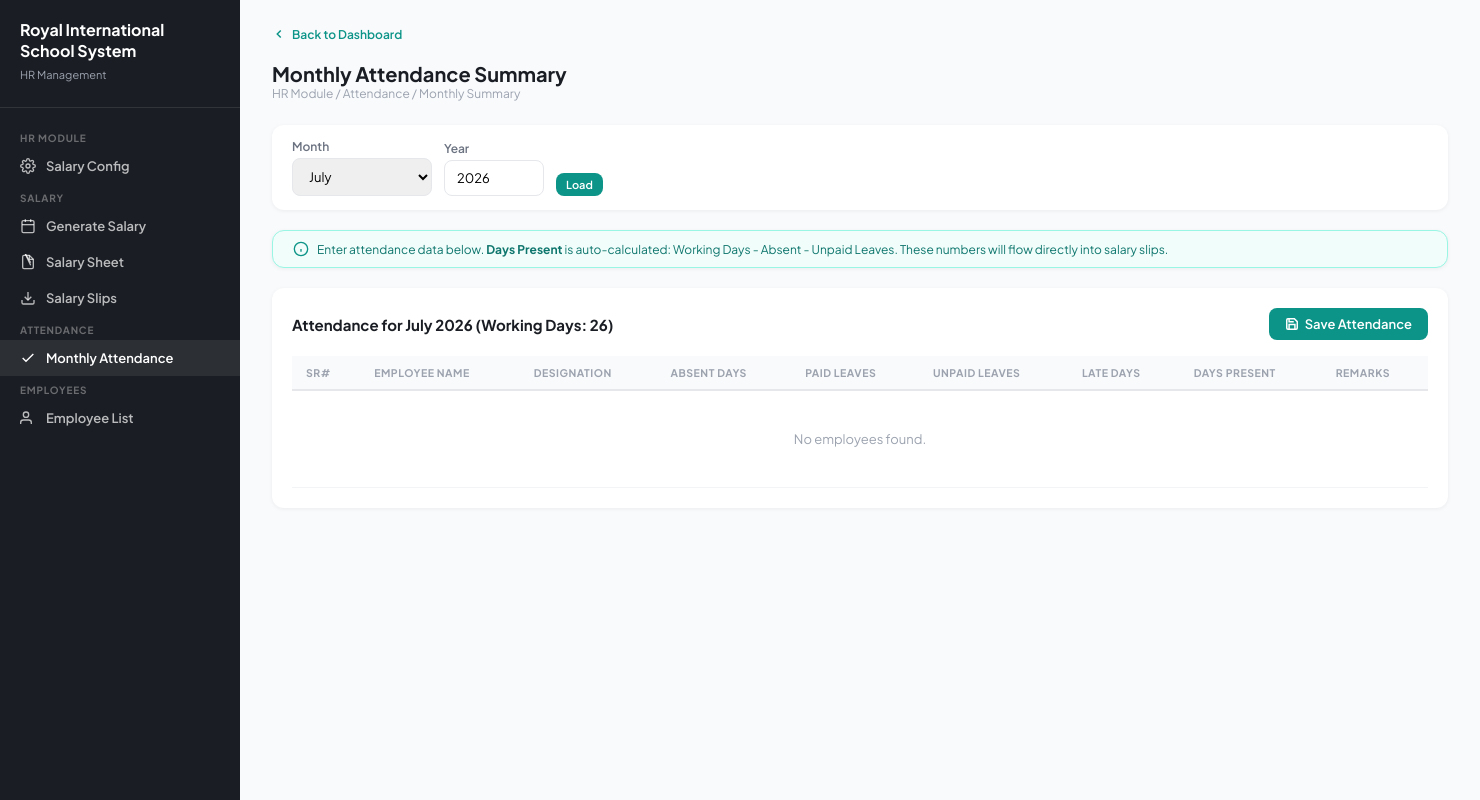
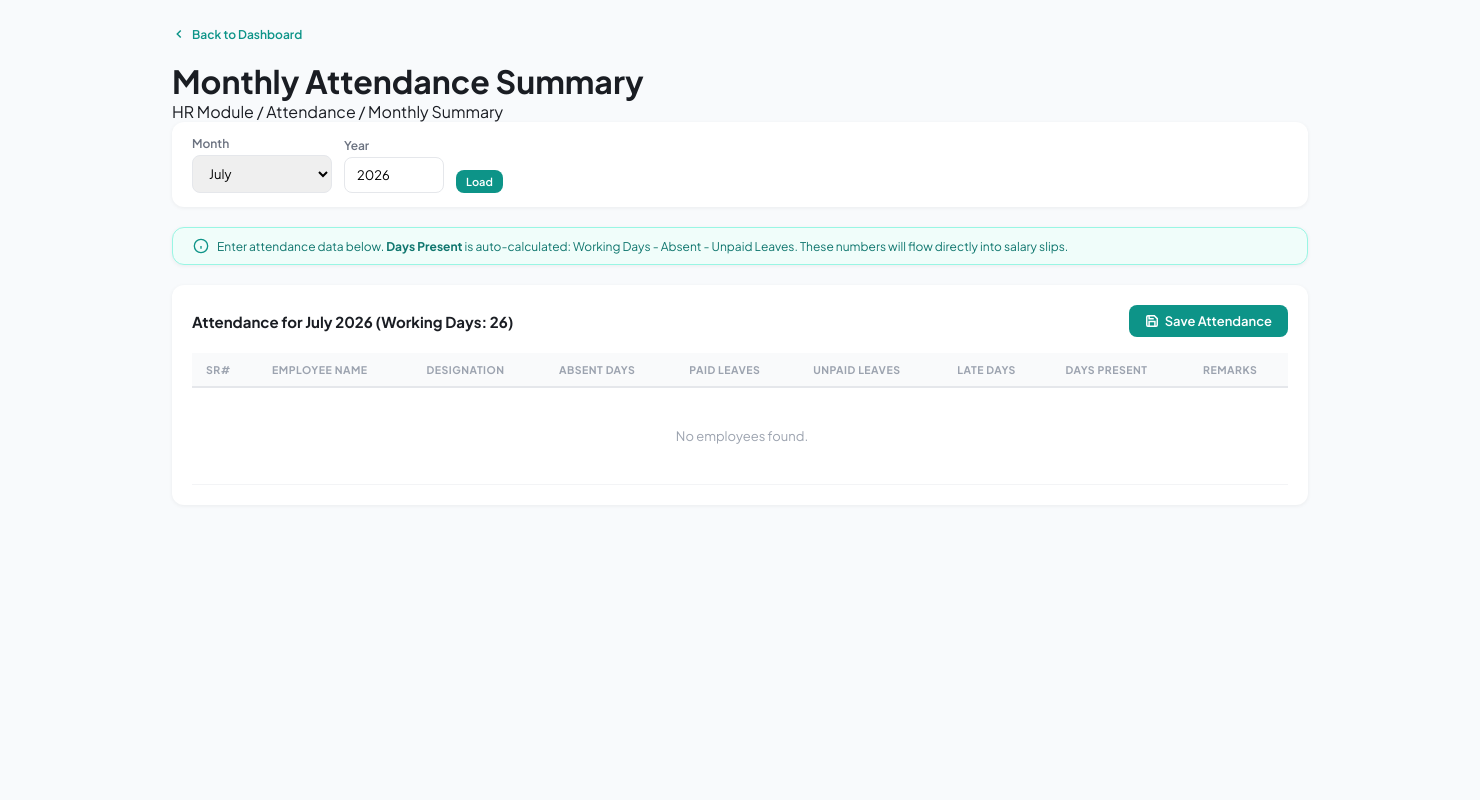
Before and after one commit to arooba-shafique/tech, a Django app: page /hr/attendance/monthly/ in a window 1480 px wide. Run offline with Django 5.2, Linux system fonts and the light colour scheme; a user stored in the database is signed in; data that the repository does not hold is empty.

Commit message:
Redirect all HR views to admin manager dashboard - remove standalone HR dashboard

```diff
--- a/hr/views.py
+++ b/hr/views.py
@@ -78,22 +78,7 @@ def employee_list(request):
         emp.employment_type_display = sal.get_employment_type_display() if sal else '-'
         emp.working_days = f"{sal.working_days_per_week}/week" if sal else '-'
 
-    context = {
-        'employees': employees,
-        'section': 'employees',
-        'search': search,
-        'emp_type': emp_type,
-        'designation': designation,
-        'gender': gender,
-        'total': total,
-        'permanent': permanent,
-        'contract': contract,
-        'daily_wager': daily_wager,
-        'male': male,
-        'female': female,
-        'designation_choices': TeacherProfile.DESIGNATION_CHOICES,
-    }
-    return render(request, 'hr/employee_list.html', context)
+    return redirect('admin_console')
 
 
 # ─────────────────────────────────────────────
@@ -155,7 +140,7 @@ def employee_edit(request, employee_id):
             emp_salary.save()
 
         messages.success(request, f'Employee {employee.full_name} updated successfully.')
-        return redirect('hr_employee_detail', employee_id=employee.id)
+        return redirect('admin_console')
 
     context = {
         'employee': employee,
@@ -181,7 +166,7 @@ def employee_delete(request, employee_id):
         employee.is_employee_separated = True
         employee.save()
         messages.success(request, f'{employee.full_name} has been marked as separated.')
-        return redirect('hr_employee_list')
+        return redirect('admin_console')
 
     return render(request, 'hr/employee_delete_confirm.html', {
         'employee': employee,
@@ -204,7 +189,7 @@ def salary_config(request):
             config.delete()
             SalaryConfig.objects.create()
             messages.success(request, 'Salary configuration reset to defaults.')
-            return redirect('hr_salary_config')
+            return redirect('admin_console')
 
         config.default_working_days = int(request.POST.get('default_working_days', 26))
         config.max_allowed_leaves = int(request.POST.get('max_allowed_leaves', 0))
@@ -219,9 +204,9 @@ def salary_config(request):
         config.bonus_percentage = float(request.POST.get('bonus_percentage', 0))
         config.save()
         messages.success(request, 'Salary configuration updated.')
-        return redirect('hr_salary_config')
+        return redirect('admin_console')
 
-    return render(request, 'hr/salary_config.html', {'config': config, 'section': 'config'})
+    return redirect('admin_console')
 
 
 # ─────────────────────────────────────────────
@@ -242,7 +227,7 @@ def add_employee_salary(request, employee_id):
             sal.employee = employee
             sal.save()
             messages.success(request, f'Salary structure saved for {employee.full_name}.')
-            return redirect('hr_employee_detail', employee_id=employee.id)
+            return redirect('admin_console')
     else:
         form = EmployeeSalaryForm(initial={'employee': employee})
     return render(request, 'hr/employee_salary_form.html', {
@@ -264,7 +249,7 @@ def edit_employee_salary(request, employee_id):
         if form.is_valid():
             form.save()
             messages.success(request, f'Salary structure updated for {employee.full_name}.')
-            return redirect('hr_employee_detail', employee_id=employee.id)
+            return redirect('admin_console')
     else:
         form = EmployeeSalaryForm(instance=sal)
     return render(request, 'hr/employee_salary_form.html', {
@@ -284,7 +269,7 @@ def delete_employee_salary(request, employee_id):
     if sal:
         sal.delete()
         messages.success(request, f'Salary structure deleted for {employee.full_name}.')
-    return redirect('hr_employee_detail', employee_id=employee.id)
+    return redirect('admin_console')
 
 
 # ─────────────────────────────────────────────
@@ -353,32 +338,9 @@ def generate_monthly_salary(request):
 
         month_name = calendar.month_name[month]
         messages.success(request, f'Salary generated for {month_name} {year}: {created_count} new, {skipped_count} already existed.')
-        return redirect('hr_monthly_salary_list')
+        return redirect('admin_console')
 
-    # GET: Show preview
-    preview_data = []
-    for emp in employees:
-        existing = MonthlySalary.objects.filter(employee=emp, month=month, year=year).first()
-        emp_salary = EmployeeSalary.objects.filter(employee=emp).first()
-        basic = emp.salary if emp.salary > 0 else (emp_salary.basic_salary if emp_salary else 0)
-        preview_data.append({
-            'employee': emp,
-            'basic_salary': basic,
-            'exists': existing is not None,
-        })
-
-    form_data = {
-        'month': month,
-        'year': year,
-        'total_working_days': total_working_days,
-        'bonus_per_day': bonus_per_day,
-    }
-    return render(request, 'hr/generate_salary.html', {
-        'form_data': form_data,
-        'preview_data': preview_data,
-        'month': month,
-        'year': year,
-    })
+    return redirect('admin_console')
 
 
 # ─────────────────────────────────────────────
@@ -432,11 +394,11 @@ def monthly_salary_list(request):
                 pay_status='paid', payment_date=pay_date
             )
             messages.success(request, f'{count} salary records marked as paid.')
-            return redirect(f'/hr/salary/monthly/?month={month}&year={year}')
+            return redirect('admin_console')
         elif action == 'bulk_delete' and selected_ids:
             count = MonthlySalary.objects.filter(pk__in=selected_ids).delete()[0]
             messages.success(request, f'{count} salary records deleted.')
-            return redirect(f'/hr/salary/monthly/?month={month}&year={year}')
+            return redirect('admin_console')
 
     # Totals
     total_gross = sum(s.gross_salary for s in salaries)
@@ -444,19 +406,7 @@ def monthly_salary_list(request):
     total_net = sum(s.net_salary for s in salaries)
     total_basic = sum(s.basic_salary for s in salaries)
 
-    context = {
-        'salaries': salaries,
-        'month': month,
-        'year': year,
-        'month_name': month_name,
-        'total_gross': total_gross,
-        'total_deductions': total_deductions,
-        'total_net': total_net,
-        'total_basic': total_basic,
-        'search': search,
-        'status_filter': status_filter,
-    }
-    return render(request, 'hr/monthly_salary_list.html', context)
+    return redirect('admin_console')
 
 
 # ─────────────────────────────────────────────
@@ -500,7 +450,7 @@ def edit_monthly_salary(request, pk):
                 pass
         salary.save()
         messages.success(request, f'Salary updated for {salary.employee.full_name}.')
-        return redirect('hr_monthly_salary_list')
+        return redirect('admin_console')
 
     return render(request, 'hr/edit_monthly_salary.html', {'salary': salary})
 
@@ -522,7 +472,7 @@ def delete_monthly_salary(request, pk):
     name = salary.employee.full_name
     salary.delete()
     messages.success(request, f'Salary record deleted for {name}.')
-    return redirect(f'/hr/salary/monthly/?month={month}&year={year}')
+    return redirect('admin_console')
 
 
 # ─────────────────────────────────────────────
@@ -625,14 +575,7 @@ def salary_slip_all(request):
     if salaries:
         school = getattr(salaries[0].employee, 'school', None)
 
-    context = {
-        'salaries': salaries,
-        'month_name': month_name,
-        'year': year,
-        'print_all': True,
-        'school': school,
-    }
-    return render(request, 'hr/salary_slip_print_all.html', context)
+    return redirect('admin_console')
 
 
 # ─────────────────────────────────────────────
@@ -703,7 +646,7 @@ def monthly_attendance_summary(request):
                 updated_count += 1
 
         messages.success(request, f'Attendance saved for {month_name} {year}: {created_count} new, {updated_count} updated.')
-        return redirect(f'/hr/attendance/monthly/?month={month}&year={year}')
+        return redirect('admin_console')
 
     context = {
         'employees': employees,
--- a/templates/hr/base_hr.html
+++ b/templates/hr/base_hr.html
@@ -25,28 +25,8 @@
         * { margin:0; padding:0; box-sizing:border-box; }
         body { font-family:'Plus Jakarta Sans',sans-serif; background:var(--bg); color:var(--text); }
 
-        .hr-layout { display:flex; min-height:100vh; }
-        .hr-sidebar {
-            width:240px; background:var(--text); color:#fff; padding:20px 0;
-            position:fixed; top:0; left:0; bottom:0; overflow-y:auto; z-index:100;
-        }
-        .hr-sidebar .brand { padding:0 20px 24px; border-bottom:1px solid rgba(255,255,255,.1); }
-        .hr-sidebar .brand h3 { font-size:16px; font-weight:700; line-height:1.3; }
-        .hr-sidebar .brand span { font-size:11px; color:var(--text-muted); }
-        .hr-sidebar nav { padding:16px 0; }
-        .hr-sidebar .nav-label { font-size:10px; font-weight:700; text-transform:uppercase; letter-spacing:.8px; color:rgba(255,255,255,.35); padding:8px 20px 4px; }
-        .hr-sidebar a {
-            display:flex; align-items:center; gap:10px; padding:10px 20px;
-            color:rgba(255,255,255,.7); text-decoration:none; font-size:13px; font-weight:600;
-            transition:all .15s;
-        }
-        .hr-sidebar a:hover, .hr-sidebar a.active { color:#fff; background:rgba(255,255,255,.08); }
-        .hr-sidebar a svg { width:16px; height:16px; flex-shrink:0; }
-
-        .hr-main { flex:1; margin-left:240px; padding:24px 32px; }
-        .hr-topbar { display:flex; align-items:center; justify-content:space-between; margin-bottom:24px; }
-        .hr-topbar h1 { font-size:20px; font-weight:700; }
-        .hr-topbar .breadcrumb { font-size:12px; color:var(--text-muted); }
+        .hr-layout { min-height:100vh; }
+        .hr-main { padding:24px 32px; max-width:1200px; margin:0 auto; }
 
         .btn {
             display:inline-flex; align-items:center; gap:6px; padding:8px 16px;
@@ -100,57 +80,11 @@
         .badge-yellow { background:#fffbeb; color:var(--yellow); }
         .badge-blue { background:#eff6ff; color:var(--blue); }
 
-        @media (max-width:768px) {
-            .hr-sidebar { display:none; }
-            .hr-main { margin-left:0; padding:16px; }
-            .stat-grid { grid-template-columns:1fr 1fr; }
-        }
-
         .amount { font-family:'Courier New',monospace; font-weight:600; }
     </style>
 </head>
 <body>
     <div class="hr-layout">
-        <aside class="hr-sidebar">
-            <div class="brand">
-                <h3>Royal International<br>School System</h3>
-                <span>HR Management</span>
-            </div>
-            <nav>
-                <div class="nav-label">HR Module</div>
-                <a href="{% url 'hr_salary_config' %}" {% if section == 'config' %}class="active"{% endif %}>
-                    <svg viewBox="0 0 24 24" fill="none" stroke="currentColor" stroke-width="2"><circle cx="12" cy="12" r="3"/><path d="M19.4 15a1.65 1.65 0 0 0 .33 1.82l.06.06a2 2 0 0 1 0 2.83 2 2 0 0 1-2.83 0l-.06-.06a1.65 1.65 0 0 0-1.82-.33 1.65 1.65 0 0 0-1 1.51V21a2 2 0 0 1-2 2 2 2 0 0 1-2-2v-.09A1.65 1.65 0 0 0 9 19.4a1.65 1.65 0 0 0-1.82.33l-.06.06a2 2 0 0 1-2.83 0 2 2 0 0 1 0-2.83l.06-.06A1.65 1.65 0 0 0 4.68 15a1.65 1.65 0 0 0-1.51-1H3a2 2 0 0 1-2-2 2 2 0 0 1 2-2h.09A1.65 1.65 0 0 0 4.6 9a1.65 1.65 0 0 0-.33-1.82l-.06-.06a2 2 0 0 1 0-2.83 2 2 0 0 1 2.83 0l.06.06A1.65 1.65 0 0 0 9 4.68a1.65 1.65 0 0 0 1-1.51V3a2 2 0 0 1 2-2 2 2 0 0 1 2 2v.09a1.65 1.65 0 0 0 1 1.51 1.65 1.65 0 0 0 1.82-.33l.06-.06a2 2 0 0 1 2.83 0 2 2 0 0 1 0 2.83l-.06.06a1.65 1.65 0 0 0-.33 1.82V9a1.65 1.65 0 0 0 1.51 1H21a2 2 0 0 1 2 2 2 2 0 0 1-2 2h-.09a1.65 1.65 0 0 0-1.51 1z"/></svg>
-                    Salary Config
-                </a>
-
-                <div class="nav-label">Salary</div>
-                <a href="{% url 'hr_generate_salary' %}" {% if section == 'generate' %}class="active"{% endif %}>
-                    <svg viewBox="0 0 24 24" fill="none" stroke="currentColor" stroke-width="2"><rect x="3" y="4" width="18" height="18" rx="2"/><line x1="16" y1="2" x2="16" y2="6"/><line x1="8" y1="2" x2="8" y2="6"/><line x1="3" y1="10" x2="21" y2="10"/></svg>
-                    Generate Salary
-                </a>
-                <a href="{% url 'hr_monthly_salary_list' %}" {% if section == 'monthly' %}class="active"{% endif %}>
-                    <svg viewBox="0 0 24 24" fill="none" stroke="currentColor" stroke-width="2"><path d="M14 2H6a2 2 0 0 0-2 2v16a2 2 0 0 0 2 2h12a2 2 0 0 0 2-2V8z"/><polyline points="14 2 14 8 20 8"/><line x1="16" y1="13" x2="8" y1="13"/><line x1="16" y1="17" x2="8" y1="17"/></svg>
-                    Salary Sheet
-                </a>
-                <a href="{% url 'hr_salary_slip_all' %}" {% if section == 'slips' %}class="active"{% endif %}>
-                    <svg viewBox="0 0 24 24" fill="none" stroke="currentColor" stroke-width="2"><path d="M21 15v4a2 2 0 0 1-2 2H5a2 2 0 0 1-2-2v-4"/><polyline points="7 10 12 15 17 10"/><line x1="12" y1="15" x2="12" y2="3"/></svg>
-                    Salary Slips
-                </a>
-
-                <div class="nav-label">Attendance</div>
-                <a href="{% url 'hr_monthly_attendance' %}" {% if section == 'attendance' %}class="active"{% endif %}>
-                    <svg viewBox="0 0 24 24" fill="none" stroke="currentColor" stroke-width="2"><polyline points="20 6 9 17 4 12"/></svg>
-                    Monthly Attendance
-                </a>
-
-                <div class="nav-label">Employees</div>
-                <a href="{% url 'hr_employee_list' %}" {% if section == 'employees' %}class="active"{% endif %}>
-                    <svg viewBox="0 0 24 24" fill="none" stroke="currentColor" stroke-width="2"><path d="M17 21v-2a4 4 0 0 0-4-4H5a4 4 0 0 0-4 4v2"/><circle cx="9" cy="7" r="4"/></svg>
-                    Employee List
-                </a>
-            </nav>
-        </aside>
-
         <main class="hr-main">
             <div style="margin-bottom:16px;">
                 <a href="{% url 'admin_console' %}" style="display:inline-flex;align-items:center;gap:6px;font-size:12px;font-weight:600;color:var(--primary);text-decoration:none;">
@@ -169,7 +103,6 @@
     </div>
 
     <script>
-        // Auto-hide toast after 3 seconds
         setTimeout(() => {
             document.querySelectorAll('.toast').forEach(t => t.style.display = 'none');
         }, 3000);
```
